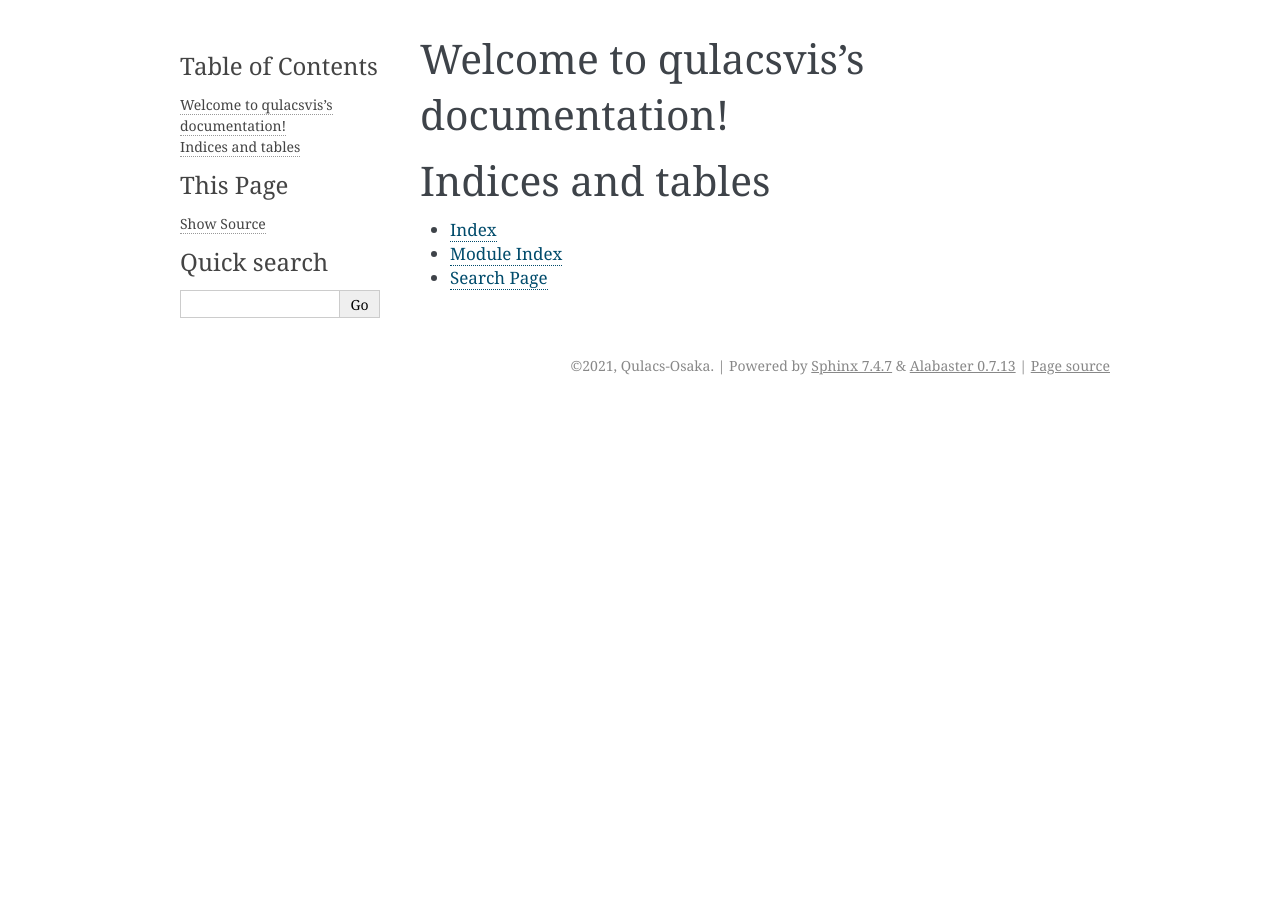
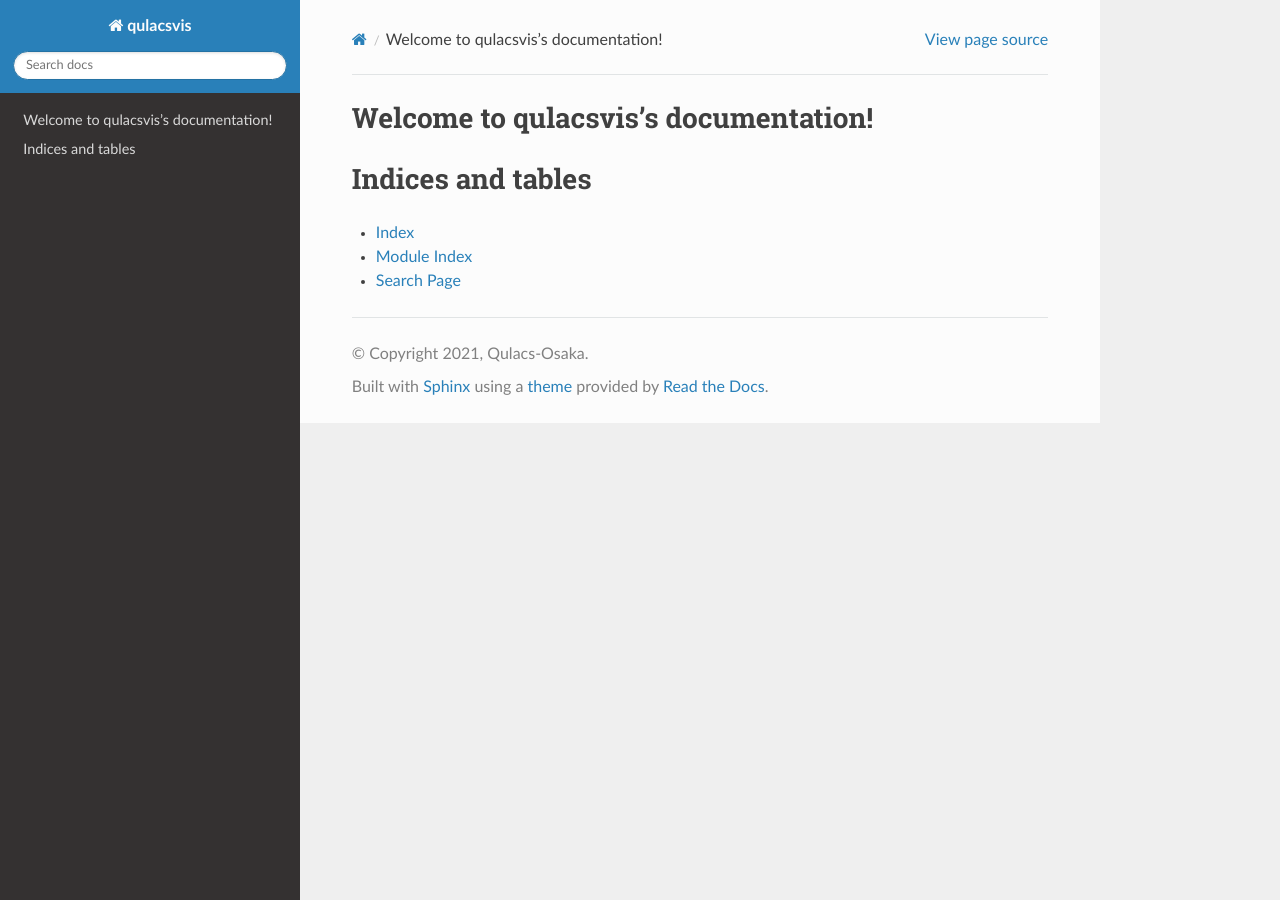
Before and after one commit to Qulacs-Osaka/qulacs-visualizer, a Sphinx documentation site: the page built from docs/source/index.rst, in a window 1280 px wide. Built offline with Sphinx 7.4.7 and the Read the Docs theme 2.0.0, drawn with Linux system fonts in a browser that asks for light colours.

Commit message:
Modify Sphinx build configs

```diff
--- a/docs/source/conf.py
+++ b/docs/source/conf.py
@@ -10,9 +10,10 @@
 # add these directories to sys.path here. If the directory is relative to the
 # documentation root, use os.path.abspath to make it absolute, like shown here.
 #
-# import os
-# import sys
-# sys.path.insert(0, os.path.abspath('.'))
+import os
+import sys
+
+sys.path.insert(0, os.path.abspath("../.."))
 
 
 # -- Project information -----------------------------------------------------
@@ -30,7 +31,14 @@ release = "0.1.0"
 # Add any Sphinx extension module names here, as strings. They can be
 # extensions coming with Sphinx (named 'sphinx.ext.*') or your custom
 # ones.
-extensions = []
+extensions = [
+    "sphinx.ext.autodoc",
+    "sphinx.ext.mathjax",
+    "sphinx.ext.napoleon",
+    "sphinx.ext.viewcode",
+]
+
+mathjax_path = "https://cdn.jsdelivr.net/npm/mathjax@3/es5/tex-mml-chtml.js"
 
 # Add any paths that contain templates here, relative to this directory.
 templates_path = ["_templates"]
@@ -38,7 +46,7 @@ templates_path = ["_templates"]
 # List of patterns, relative to source directory, that match files and
 # directories to ignore when looking for source files.
 # This pattern also affects html_static_path and html_extra_path.
-exclude_patterns = []
+# exclude_patterns = []
 
 
 # -- Options for HTML output -------------------------------------------------
@@ -46,7 +54,7 @@ exclude_patterns = []
 # The theme to use for HTML and HTML Help pages.  See the documentation for
 # a list of builtin themes.
 #
-html_theme = "alabaster"
+html_theme = "sphinx_rtd_theme"
 
 # Add any paths that contain custom static files (such as style sheets) here,
 # relative to this directory. They are copied after the builtin static files,
```
